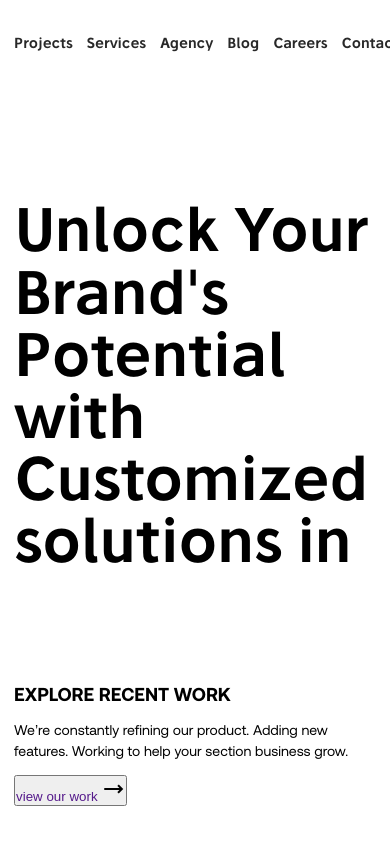
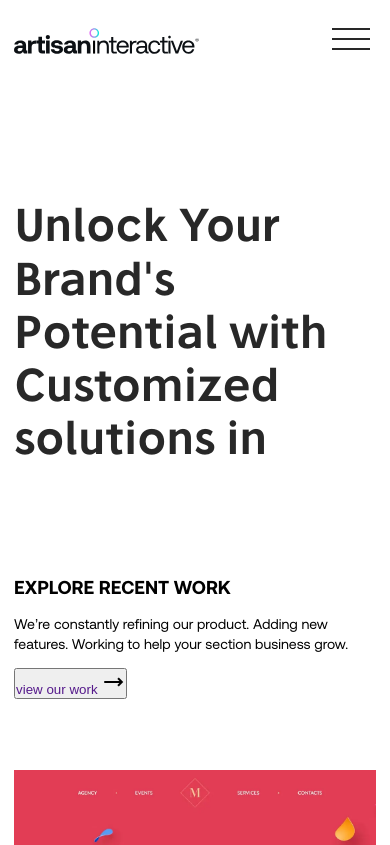
Before and after one commit to artisanint/aisite, a plain HTML site: page index.html in a window 390 px wide. Shown: the top 845 px of the page. Drawn offline with nearby package versions, Linux system fonts and the light colour scheme; files whose address does not match are found by name.

Commit message:
Mobile Navigation initiated

```diff
--- a/index.html
+++ b/index.html
@@ -29,6 +29,11 @@
                         <li class="nav_link"><a href="">Careers</a></li>
                         <li class="nav_link"><a href="">Contact</a></li>
                     </ul>
+                    <div class="nav_btn" id="toggle_btn">
+                        <span class="line line_top"></span>
+                        <span class="line line_center"></span>
+                        <span class="line line_bottom"></span>
+                    </div>
                 </div>
             </nav>
         </div>
@@ -57,7 +62,7 @@
         <section class="home_section_one">
                 <div class="container">
                     <div class="home_section_one_container">
-                        <h1 class="xxxl_text">Unlock Your Brand's Potential with Customized solutions in</h1>
+                        <h1 class="section_heading">Unlock Your Brand's Potential with Customized solutions in</h1>
                     </div>
 
                 </div>
@@ -131,7 +136,7 @@
                             <h4 class="service_card_header body_text bolder uppercase">Web Development
                             </h4>
                             <p class="service_card_text body_text">
-                                Lorem ipsum dolor sit amet, consectetur adipiscing elit est in nulla lacus, nulla turpis tellus orci diam.
+                                Custom web development for impactful online presence. We create user-friendly websites with responsive design and advanced functionalities to elevate your brand.
                             </p>
 
                         </div>
@@ -140,7 +145,7 @@
                             <h4 class="service_card_header body_text bolder uppercase">Branding
                             </h4>
                             <p class="service_card_text body_text">
-                                Lorem ipsum dolor sit amet, consectetur adipiscing elit est in nulla lacus, nulla turpis tellus orci diam.
+                                We specialize in creating distinctive brand identities that visually and emotionally reflect your business, ensuring a memorable and differentiated presence in the market.
                             </p>
 
                         </div>
@@ -149,7 +154,7 @@
                             <h4 class="service_card_header body_text bolder uppercase">UI/UX
                             </h4>
                             <p class="service_card_text body_text">
-                                Lorem ipsum dolor sit amet, consectetur adipiscing elit est in nulla lacus, nulla turpis tellus orci diam.
+                                Our digital agency excels in creating intuitive and engaging user interfaces, combined with seamless user experiences, to enhance customer satisfaction and drive conversions.
                             </p>
 
                         </div>
@@ -158,7 +163,7 @@
                             <h4 class="service_card_header body_text bolder uppercase">Digital Marketing
                             </h4>
                             <p class="service_card_text body_text">
-                                Lorem ipsum dolor sit amet, consectetur adipiscing elit est in nulla lacus, nulla turpis tellus orci diam.
+                                Leveraging strategic tactics, our digital marketing services maximize brand visibility, audience engagement, and overall business growth for online success.
                             </p>
 
                         </div>
@@ -167,7 +172,7 @@
                             <h4 class="service_card_header body_text bolder uppercase">App Development
                             </h4>
                             <p class="service_card_text body_text">
-                                Lorem ipsum dolor sit amet, consectetur adipiscing elit est in nulla lacus, nulla turpis tellus orci diam.
+                                Harnessing creativity and expertise, our digital agency specializes in crafting user-friendly and innovative applications for Android and Apple platforms, driving engagement and business growth.
                             </p>
 
                         </div>
@@ -176,7 +181,7 @@
                             <h4 class="service_card_header body_text bolder uppercase">Photography
                             </h4>
                             <p class="service_card_text body_text">
-                                Lorem ipsum dolor sit amet, consectetur adipiscing elit est in nulla lacus, nulla turpis tellus orci diam.
+                                Through our photography services, we skillfully capture and preserve meaningful moments, providing high-quality imagery that captivates and visually resonates with viewers.
                             </p>
 
                         </div>
--- a/sass/components/_header.scss
+++ b/sass/components/_header.scss
@@ -9,11 +9,72 @@ nav.nav{
     height: 1.6rem;
 }
 
-.nav_menu{
-    display: flex;
+   .nav_right{
+
+    .nav_menu{
+        display: flex;
+        flex-direction: row;
+        align-items: center;
+        gap: $space_s_16;
+    }
+
+
+@media screen and (max-width: 800px){
+
+    .nav_menu{
+    position: absolute;
+    top: 0;
+    left: 0;
+    background-color: $dark_colour;
+    height: 100vh;
+    width:100%;
+    flex-direction: column !important;
     gap: $space_s_16;
-    align-items: center;
-    // display: none;
+    align-items: flex-start;
+    padding-top: $space_l_32;
+    padding-left: $space_m_24;
+    transform: translateX(-100%);
+    .nav_link a{
+        @include heading_5($main_font);
+        color: $dark_colour;
+        font-weight:light;
+        transition: all ease 0.2s;cursor: pointer;
+        position: relative;
+        text-transform: uppercase;
+        color: white;
+
+    }
+    }
+
+    .nav_btn{
+        position: absolute;
+        top: 0;
+        right: 0;
+        height: 50px;
+        width: 50px;
+        margin-top: $space_m_24;
+        margin-right: $space_m_24;
+        display: flex;
+        flex-direction: column;
+        align-items: center;
+        justify-content: center;
+        gap: 4$space_s_16;
+        // background-color: salmon;
+
+        .line{
+            width: 38px;
+            height: 2px;
+            background-color: $dark_colour;
+        }
+        .line_top{
+        margin-bottom: 0.5rem;
+        }
+        .line_center{
+            margin-bottom: 0.5rem;
+        }
+    }
+   }
+
 }
 
 .nav_link a{
--- a/sass/main.scss
+++ b/sass/main.scss
@@ -109,11 +109,21 @@
 .micro_text {
     @include micro_text($main_font)
 }
-
+//Text changes
 .uppercase{
     text-transform: uppercase;
 }
 
+.justify{
+    text-align: justify;
+}
+.center{
+    text-align: center;
+}
+
+.left{
+    text-align: left;
+}//Font Weights
 
 .lighter{
     font-weight: lighter;
--- a/sass/page_styles/_home.scss
+++ b/sass/page_styles/_home.scss
@@ -39,6 +39,14 @@ main{
             @include heading_2($alt_font);
             color: $dark_colour;
             font-weight: regular;
+        }
+    }
+
+    @media screen and (max-width:600px){
+        .section_heading{
+            @include heading_5($alt_font);
+            color: $dark_colour;
+
         }
     }
 
@@ -96,7 +104,7 @@ main{
                     gap: $space_m_24;
                     align-items: flex-start;
                     justify-content: center;
-                    border: solid 1px $light_colour;
+                    border: solid 2px $light_colour;
                     padding: $space_m_24;
                     transition: all ease 0.5s;
                     &:hover{
```
Also changed, not shown: css/main.css, 1 other file.
